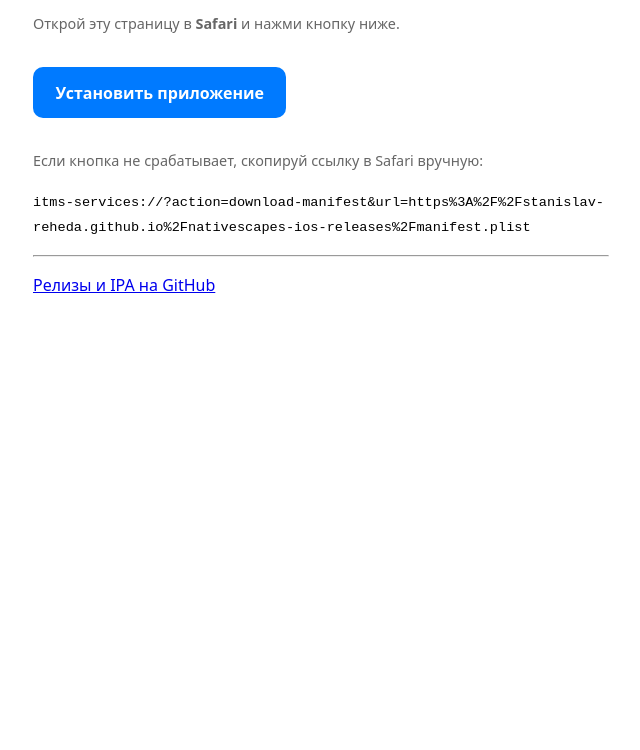
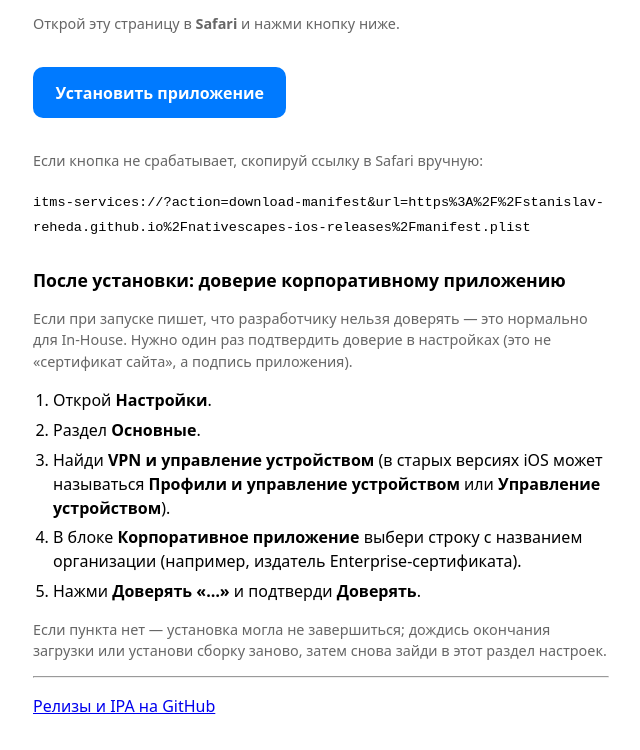
Before and after one commit to stanislav-reheda/nativescapes-ios-releases, a plain HTML site: page docs/index.html in a window 1280 px wide. Shown: the part 128-878 px from the top of the page, without its empty margins (319-959 px from the left). Before the commit the page ends 800 px from the top, so only its background shows below. Drawn offline with Linux system fonts and the light colour scheme.

Commit message:
docs: add trust enterprise app instructions (Settings)
Made-with: Cursor

```diff
--- a/docs/index.html
+++ b/docs/index.html
@@ -12,6 +12,9 @@
     }
     .hint { color: #666; font-size: 0.9rem; }
     code { font-size: 0.85rem; word-break: break-all; }
+    ol.steps { padding-left: 1.25rem; }
+    ol.steps li { margin: 0.35rem 0; }
+    h2 { font-size: 1.1rem; margin-top: 1.75rem; }
   </style>
 </head>
 <body>
@@ -21,6 +24,18 @@
   <p><a class="install" href="itms-services://?action=download-manifest&amp;url=https%3A%2F%2Fstanislav-reheda.github.io%2Fnativescapes-ios-releases%2Fmanifest.plist">Установить приложение</a></p>
   <p class="hint">Если кнопка не срабатывает, скопируй ссылку в Safari вручную:</p>
   <p><code>itms-services://?action=download-manifest&amp;url=https%3A%2F%2Fstanislav-reheda.github.io%2Fnativescapes-ios-releases%2Fmanifest.plist</code></p>
+
+  <h2>После установки: доверие корпоративному приложению</h2>
+  <p class="hint">Если при запуске пишет, что разработчику нельзя доверять — это нормально для In-House. Нужно один раз подтвердить доверие в настройках (это не «сертификат сайта», а подпись приложения).</p>
+  <ol class="steps">
+    <li>Открой <strong>Настройки</strong>.</li>
+    <li>Раздел <strong>Основные</strong>.</li>
+    <li>Найди <strong>VPN и управление устройством</strong> (в старых версиях iOS может называться <strong>Профили и управление устройством</strong> или <strong>Управление устройством</strong>).</li>
+    <li>В блоке <strong>Корпоративное приложение</strong> выбери строку с названием организации (например, издатель Enterprise-сертификата).</li>
+    <li>Нажми <strong>Доверять «…»</strong> и подтверди <strong>Доверять</strong>.</li>
+  </ol>
+  <p class="hint">Если пункта нет — установка могла не завершиться; дождись окончания загрузки или установи сборку заново, затем снова зайди в этот раздел настроек.</p>
+
   <hr />
   <p><a href="https://github.com/stanislav-reheda/nativescapes-ios-releases/releases">Релизы и IPA на GitHub</a></p>
 </body>
```
